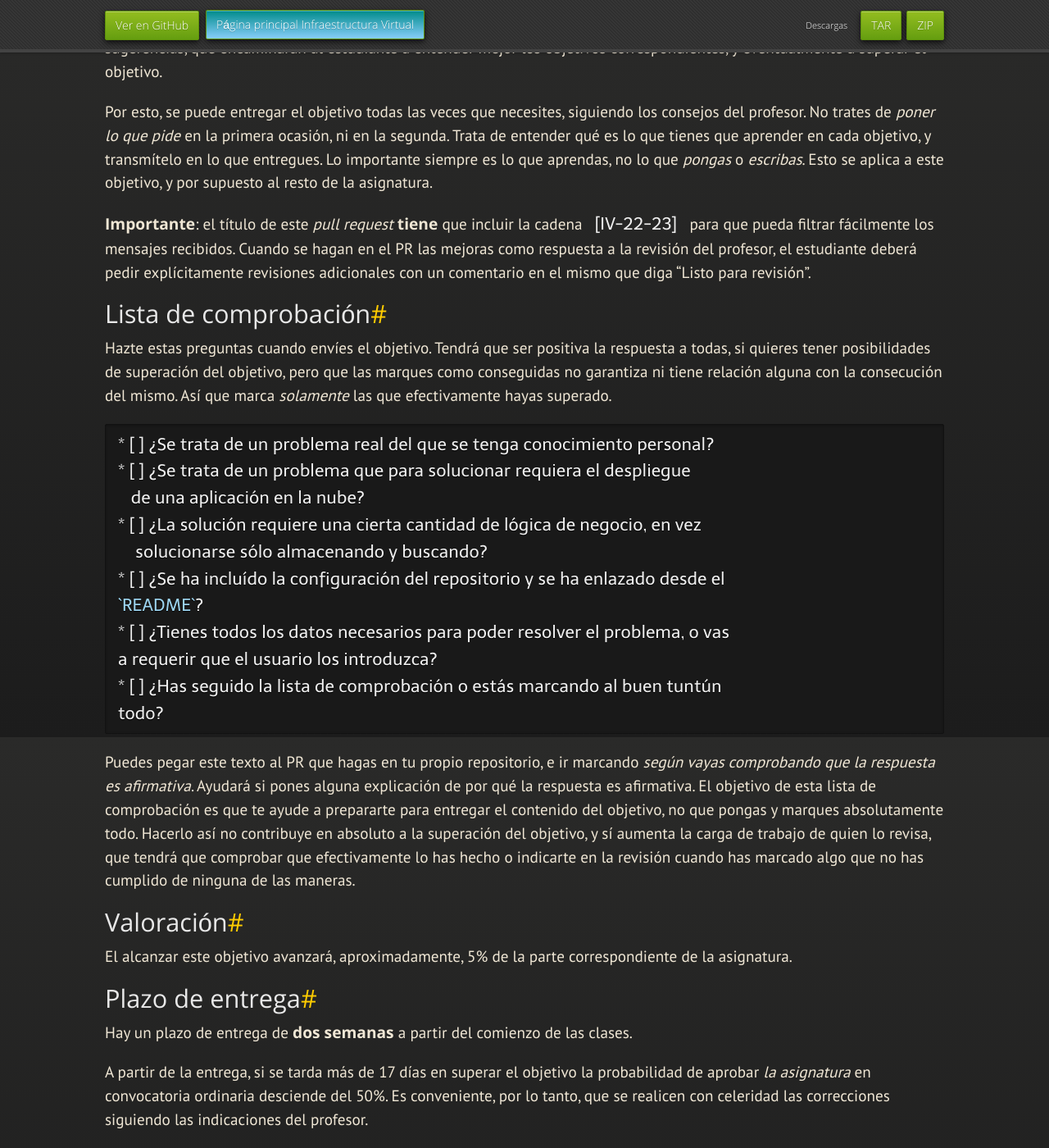
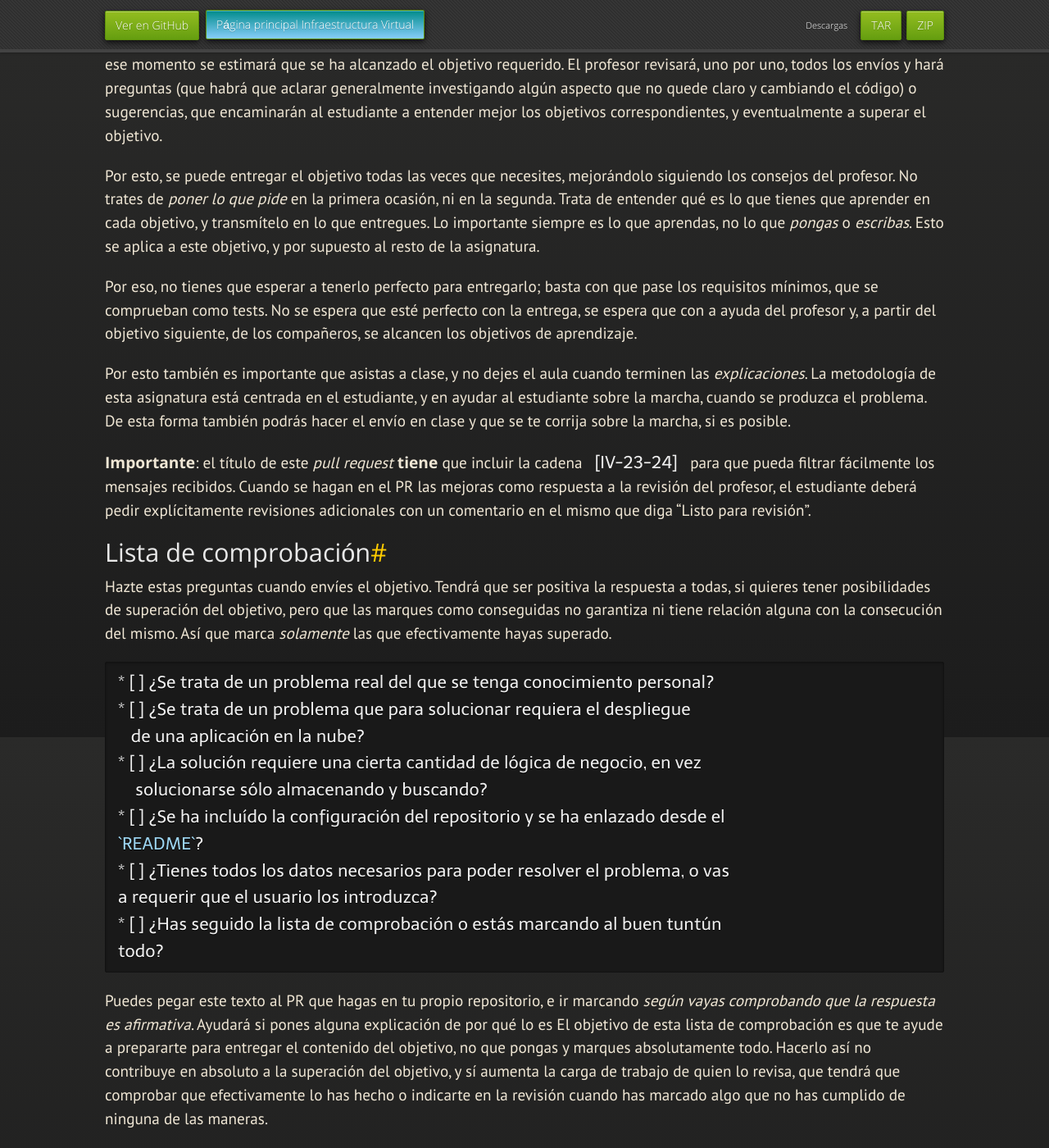
Before and after one commit to JJ/IV, a Jekyll site: the page built from documentos/proyecto/0.Repositorio.md, in a window 1280 px wide and 1400 px high, scrolled down 8101 px. Shown: the whole window at 82% size. Built offline with Jekyll 4.4.1, drawn with Linux system fonts in a browser that asks for light colours; nearby versions of some CDN libraries; some web fonts are replaced; our own code applies the rules of GitHub Pages for plain Markdown files; some of the changed text lies outside the part shown.

Commit message:
Sync documentos/proyecto/0.Repositorio.md de master a gh-pages

```diff
--- a/documentos/proyecto/0.Repositorio.md
+++ b/documentos/proyecto/0.Repositorio.md
@@ -152,6 +152,11 @@ thinking*](https://jj.github.io/IV/preso/design-thinking.html) te da una serie
 de pasos para poder entender posibles contextos en los cuales existe un
 problema, definirlo y proponer posibles soluciones.
 
+> En la primera sesión de clase se hará un juego de rol para poder
+> abordar bien la fase de empatía de este proceso. Por tanto, se
+> aconseja muy vivamente que se asista a esta primera clase y se
+> participe en la actividad.
+
 Incluso con interés, un problema adicional es encontrar proyectos en los cuales
 existan ya datos. No se va a ser suficientemente empático (como pide la
 metodología de *design thinking*) en un proyecto que requiera del usuario
@@ -259,7 +264,7 @@ para aplicar la lógica de negocio.
 2. En general, va a ser necesario que entiendas el mecanismo de la
    asignatura y sus contenidos. Por ello, consulta los objetivos
    impartidos en la [primera
-   sesión](https://github.com/JJ/IV-22-23/blob/master/sesiones/semana-01.md)
+   sesión](https://github.com/JJ/IV-/blob/master/sesiones/semana-01)
    si no has podido asistir a clase.
 
 ## Explicación
@@ -371,7 +376,7 @@ procedimiento.
    será lo que se entregará.
 
 Una vez hecho lo anterior, se añadirá [al fichero de entrega del
-proyecto](https://github.com/JJ/IV-22-23/blob/master/proyectos/objetivo-0.md),
+proyecto](https://github.com/JJ/IV-/blob/master/proyectos/objetivo-0),
 en la fila correspondiente (que estará ya pre-rellena con tu nombre), el nombre
 del proyecto, un enlace *al PR que has creado desde una rama de tu repositorio*
 y una versión, *que seguirá el formato estándar* `vx.y.z`, llamado [versionado
@@ -435,15 +440,28 @@ aspecto que no quede claro y cambiando el código) o sugerencias, que encaminar
 al estudiante a entender mejor los objetivos correspondientes, y eventualmente a
 superar el objetivo.
 
-Por esto, se puede entregar el objetivo todas las veces que necesites, siguiendo
-los consejos del profesor. No trates de *poner lo que pide* en la primera
-ocasión, ni en la segunda. Trata de entender qué es lo que tienes que aprender
-en cada objetivo, y transmítelo en lo que entregues. Lo importante siempre es lo
-que aprendas, no lo que *pongas* o *escribas*. Esto se aplica a este objetivo, y
-por supuesto al resto de la asignatura.
+Por esto, se puede entregar el objetivo todas las veces que necesites,
+mejorándolo siguiendo los consejos del profesor. No trates de *poner
+lo que pide* en la primera ocasión, ni en la segunda. Trata de
+entender qué es lo que tienes que aprender en cada objetivo, y
+transmítelo en lo que entregues. Lo importante siempre es lo que
+aprendas, no lo que *pongas* o *escribas*. Esto se aplica a este
+objetivo, y por supuesto al resto de la asignatura.
+
+Por eso, no tienes que esperar a tenerlo perfecto para entregarlo;
+basta con que pase los requisitos mínimos, que se comprueban como
+tests. No se espera que esté perfecto con la entrega, se espera que
+con a ayuda del profesor y, a partir del objetivo siguiente, de los
+compañeros, se alcancen los objetivos de aprendizaje.
+
+Por esto también es importante que asistas a clase, y no dejes el aula
+cuando terminen las *explicaciones*. La metodología de esta asignatura
+está centrada en el estudiante, y en ayudar al estudiante sobre la
+marcha, cuando se produzca el problema. De esta forma también podrás
+hacer el envío en clase y que se te corrija sobre la marcha, si es posible.
 
 **Importante**: el título de este *pull request* **tiene** que incluir la cadena
-`[IV-22-23]` para que pueda filtrar fácilmente los mensajes recibidos. Cuando se
+`[IV-23-24]` para que pueda filtrar fácilmente los mensajes recibidos. Cuando se
 hagan en el PR las mejoras como respuesta a la revisión del profesor, el
 estudiante deberá pedir explícitamente revisiones adicionales con un comentario
 en el mismo que diga "Listo para revisión".
@@ -472,7 +490,7 @@ todo?
 
 Puedes pegar este texto al PR que hagas en tu propio repositorio, e ir marcando
 *según vayas comprobando que la respuesta es afirmativa*. Ayudará si pones alguna
-explicación de por qué la respuesta es afirmativa. El objetivo de esta lista de
+explicación de por qué lo es El objetivo de esta lista de
 comprobación es que te ayude a prepararte para entregar el contenido del
 objetivo, no que pongas y marques absolutamente todo. Hacerlo así no contribuye
 en absoluto a la superación del objetivo, y sí aumenta la carga de trabajo de
@@ -504,4 +522,6 @@ Se aconseja en todo caso que se inicie el trabajo en ese objetivo
 *inmediatamente en cuanto que se supere este objetivo*, no es necesario esperar
 a que se explique en clase. Se puede solicitar al profesor que lo explique
 individualmente, si se está en clase, o simplemente leerlo y plantear las dudas
-que surjan en el grupo de Telegram de la asignatura.
+que surjan en el grupo de Telegram de la asignatura; si hay
+suficientes que lo hayan superado y está lejos la siguiente clase se
+propondrá una tutoría grupal.
```
